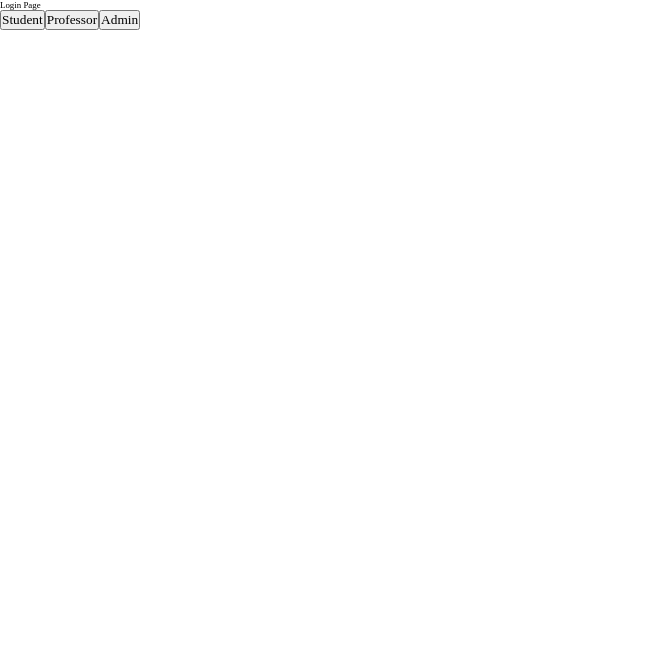
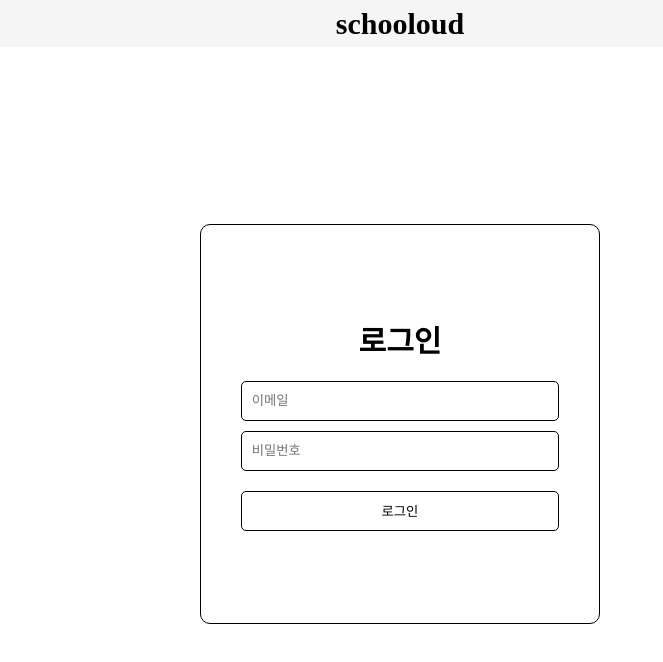
Before and after one commit to schooloud/schooloud_front-end, a React (Create React App) app: page / in a window 1280 px wide. Shown: the top 662 px of the page, without its empty margins (0-663 px from the left). Built offline with nearby package versions, Linux system fonts and the light colour scheme.

Commit message:
feature: 로그인 기초 작업 및 token 유지

```diff
--- a/package.json
+++ b/package.json
@@ -11,6 +11,7 @@
     "@testing-library/react": "^13.4.0",
     "@testing-library/user-event": "^13.5.0",
     "react": "^18.2.0",
+    "react-cookie": "^4.1.1",
     "react-dom": "^18.2.0",
     "react-router-dom": "^6.10.0",
     "react-scripts": "5.0.1",
--- a/src/App.js
+++ b/src/App.js
@@ -5,12 +5,14 @@
 import Admin from "./pages/Admin";
 import { globalStyles } from "./styles/globalStyles";
 import styled from "styled-components";
+import Login from "./pages/Login";
 
 function App() {
   return (
     <AppWrapper>
       <Routes>
-        <Route path="/" element={<Home />} />
+        <Route path="/" element={<Login />} />
+        <Route path="/home" element={<Home />} />
         <Route path="/student/project" element={<Student />}>
           <Route path=":projectId" element={<Student />}>
             <Route path=":selectedDrawer" element={<Student />} />
--- a/src/index.js
+++ b/src/index.js
@@ -3,14 +3,17 @@
 import App from "./App";
 import { BrowserRouter } from "react-router-dom";
 import { RecoilRoot } from "recoil";
+import { CookiesProvider } from "react-cookie";
 
 const root = ReactDOM.createRoot(document.getElementById("root"));
 root.render(
   <React.StrictMode>
-    <RecoilRoot>
-      <BrowserRouter>
-        <App />
-      </BrowserRouter>
-    </RecoilRoot>
+    <CookiesProvider>
+      <RecoilRoot>
+        <BrowserRouter>
+          <App />
+        </BrowserRouter>
+      </RecoilRoot>
+    </CookiesProvider>
   </React.StrictMode>
 );
--- /dev/null
+++ b/src/pages/ExpiredCheck.js
@@ -0,0 +1,58 @@
+//check and logout
+import React, { useEffect, useState } from "react";
+import { useCookies } from "react-cookie";
+import { useNavigate } from "react-router-dom";
+
+const ExpiredCheck = (props) => {
+  const [isLogined, setisLogined] = useState(null);
+  const [cookies, removeCookie] = useCookies(null);
+  const navigate = useNavigate();
+
+  const isExpired = (expiredAt) => {
+    let now = new Date();
+    console.log("현재 시간은" + now);
+    let expiredAtDate = new Date(expiredAt);
+    console.log("토큰 만료시간은" + expiredAtDate);
+    if (now > expiredAtDate) {
+      return true;
+    } else {
+      return false;
+    }
+  };
+
+  //토큰 만료시간 체크
+  const authCheck = () => {
+    const exp = cookies.expiredAt;
+    //토큰이 만료됐으면 쿠키 삭제 및 로그아웃
+    if (!exp || isExpired(exp)) {
+      for (let key in cookies) {
+        removeCookie(key); // 쿠키 삭제
+      }
+      navigate("/"); // 메인 페이지로 이동
+    }
+    //만료 안됐으면 로그인 상태 유지
+    else {
+      setisLogined(cookies.name);
+    }
+  };
+
+  useEffect(() => {
+    authCheck(); // 로그인 체크 함수
+  });
+
+  const logOut = () => {
+    for (let key in cookies) {
+      removeCookie(key); // 쿠키 삭제
+    }
+    navigate("/"); // 메인 페이지로 이동
+  };
+
+  return (
+    <>
+      {/* isLogined에 props를 넣어서 컴포넌트를 띄우면 될 듯 */}
+      {isLogined && <h1>{isLogined}님 환영합니다!</h1>}
+      <button onClick={logOut}>로그아웃</button>
+    </>
+  );
+};
+export default ExpiredCheck;
--- a/src/pages/Home/index.js
+++ b/src/pages/Home/index.js
@@ -1,6 +1,7 @@
 import { useRef } from "react";
 import { useNavigate } from "react-router-dom";
 import styled from "styled-components";
+import ExpiredCheck from "../ExpiredCheck";
 
 export default function Home() {
   const navigate = useNavigate();
@@ -14,6 +15,7 @@
       </button>
       <button onClick={() => navigate("/professor/proposal")}>Professor</button>
       <button onClick={() => navigate("/admin/dashboard")}>Admin</button>
+      <ExpiredCheck />
     </div>
   );
 }
--- /dev/null
+++ b/src/pages/Login.js
@@ -0,0 +1,147 @@
+import React, { useRef } from "react";
+import { useNavigate } from "react-router-dom";
+import { useCookies } from "react-cookie";
+import styled from "styled-components";
+
+const serverDummy = {
+  id: "test",
+  password: "1234",
+};
+
+const tokenDummy = {
+  sessionKey: "1",
+  //get now time and add 1 minutes
+  expiredAt: new Date().getTime() + 1000 * 60 * 1,
+  email: "cat1181123@naver.com",
+  name: "김석희",
+};
+
+const Login = (props) => {
+  const formRef = useRef();
+  const [cookies, setCookie] = useCookies({}); // 쿠키 훅
+  const navigate = useNavigate();
+
+  // const login = (e) => {
+  //   e.preventDefault();
+  //   axios
+  //     .post("/users/login", {
+  //       // 로그인 요청
+  //       id: formRef.current.id.value,
+  //       password: formRef.current.passWord.value,
+  //     })
+  //     .then((res) => {
+  //       setCookie("id", res.data.token); // 쿠키에 토큰 저장
+  //     });
+  // };
+
+  const login = (e) => {
+    e.preventDefault();
+    if (
+      formRef.current.id.value === serverDummy.id &&
+      formRef.current.passWord.value === serverDummy.password
+    ) {
+      //토큰 저장
+      for (let key in tokenDummy) {
+        setCookie(key, tokenDummy[key]);
+        console.log(key);
+      }
+      navigate("/home"); // 로그인 성공시 메인 페이지로 이동
+    } else {
+      alert("아이디 또는 비밀번호가 틀렸습니다.");
+    }
+  };
+
+  return (
+    <LoginWapper>
+      <Header>schooloud</Header>
+      <Container>
+        <Box>
+          <Title>로그인</Title>
+          <Form ref={formRef}>
+            <Input type="text" name="id" placeholder="이메일" required />
+            <Input
+              type="password"
+              name="passWord"
+              placeholder="비밀번호"
+              required
+            />
+            <Button onClick={login}>로그인</Button>
+          </Form>
+        </Box>
+      </Container>
+    </LoginWapper>
+  );
+};
+
+const LoginWapper = styled.div`
+  display: flex;
+  flex-direction: column;
+  justify-content: center;
+  align-items: center;
+  height: 100vh;
+`;
+
+//make header left side
+const Header = styled.div`
+  display: flex;
+  justify-content: center;
+  align-items: center;
+  width: 100%;
+  height: 50px;
+  background-color: #f5f5f5;
+  font-size: 30px;
+  font-weight: 600;
+`;
+
+const Container = styled.div`
+  display: flex;
+  justify-content: center;
+  align-items: center;
+  height: 100vh;
+`;
+
+const Box = styled.div`
+  display: flex;
+  flex-direction: column;
+  justify-content: center;
+  align-items: center;
+  width: 400px;
+  height: 400px;
+  border: 1px solid black;
+  border-radius: 10px;
+`;
+
+const Title = styled.h1`
+  font-size: 30px;
+  font-weight: 600;
+  margin-bottom: 20px;
+`;
+
+const Form = styled.form`
+  display: flex;
+  flex-direction: column;
+  justify-content: center;
+  align-items: center;
+  width: 100%;
+`;
+
+const Input = styled.input`
+  width: 80%;
+  height: 40px;
+  margin-bottom: 10px;
+  border: 1px solid black;
+  border-radius: 5px;
+  padding: 0 10px;
+`;
+
+const Button = styled.button`
+  width: 80%;
+  height: 40px;
+  margin-top: 10px;
+  border: 1px solid black;
+  border-radius: 5px;
+  background-color: #fff;
+  cursor: pointer;
+`;
+
+export default Login;
```
Also changed, not shown: 1 other file (tests, documents, lock files or other folders).
